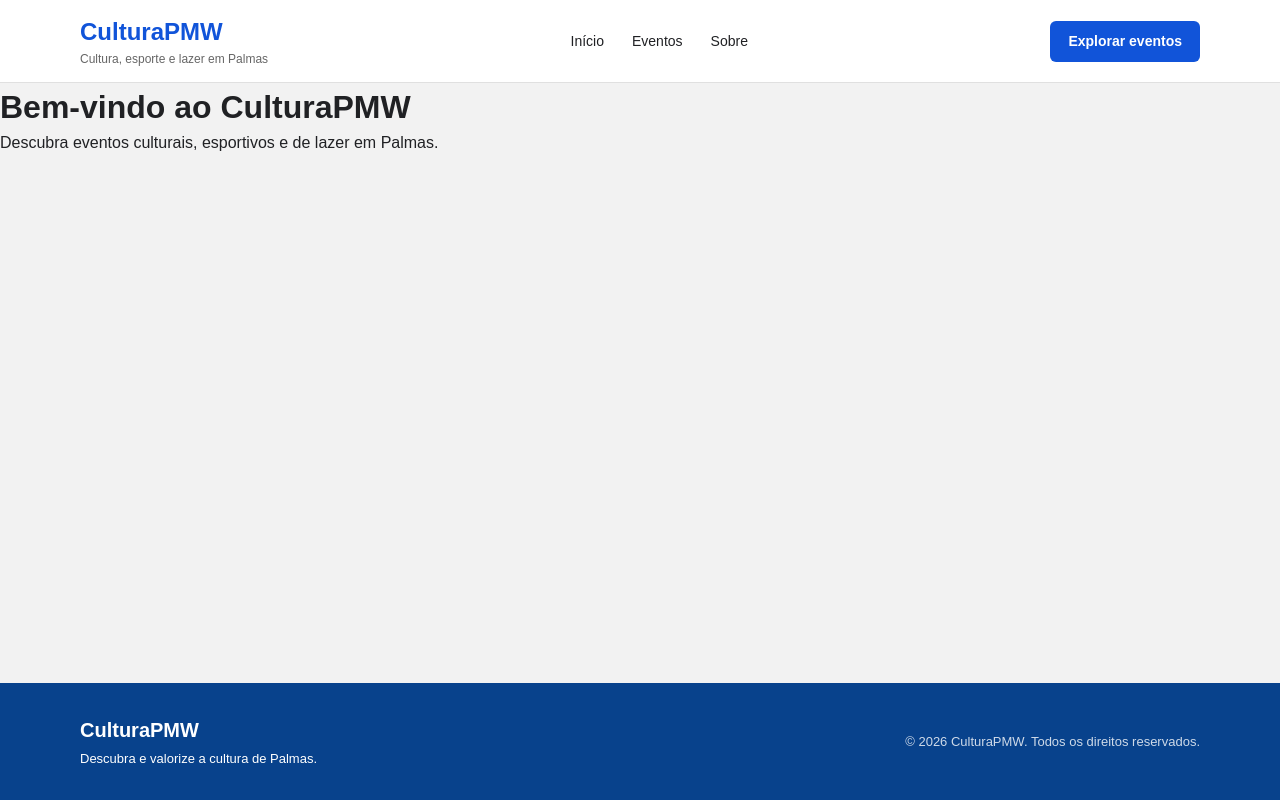
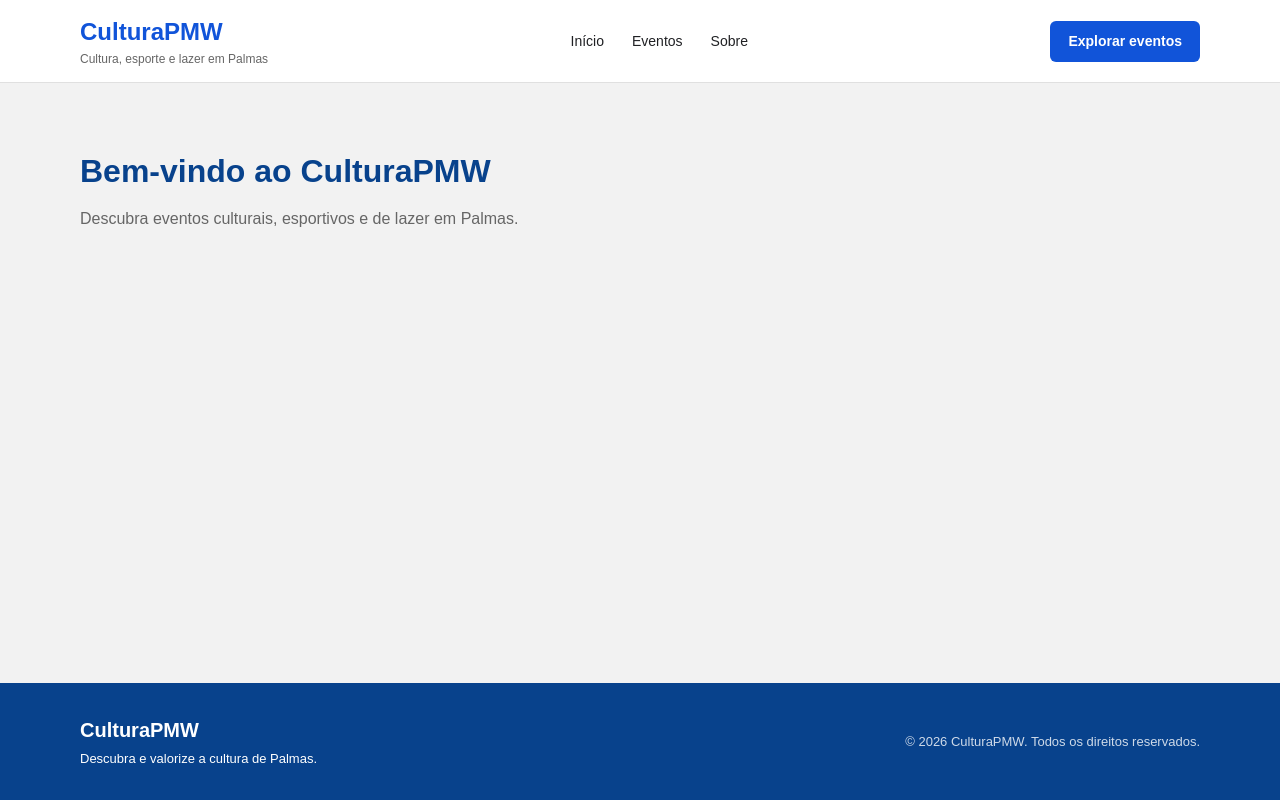
Before and after one commit to thiagopietrobon/CulturaPMW, a Vue app: page / in a window 1280 px wide. Built offline with nearby package versions, Linux system fonts and the light colour scheme.

Commit message:
Update HomeView.vue

```diff
--- a/src/views/public/HomeView.vue
+++ b/src/views/public/HomeView.vue
@@ -1,10 +1,35 @@
 
 <template>
-  <main>
-    <h1>Bem-vindo ao CulturaPMW</h1>
-    <p>
-      Descubra eventos culturais, esportivos e de lazer
-      em Palmas.
-    </p>
+  <main class="home">
+    <div class="container">
+      <h1>Bem-vindo ao CulturaPMW</h1>
+
+      <p>
+        Descubra eventos culturais, esportivos e de lazer
+        em Palmas.
+      </p>
+    </div>
   </main>
 </template>
+
+<style scoped>
+.home {
+  padding: 64px 0;
+}
+
+.container {
+  width: min(1120px, calc(100% - 40px));
+  margin: 0 auto;
+}
+
+h1 {
+  color: var(--color-dark);
+  font-size: 32px;
+  margin-bottom: 12px;
+}
+
+p {
+  color: var(--color-text-muted);
+  font-size: 16px;
+}
+</style>
```
